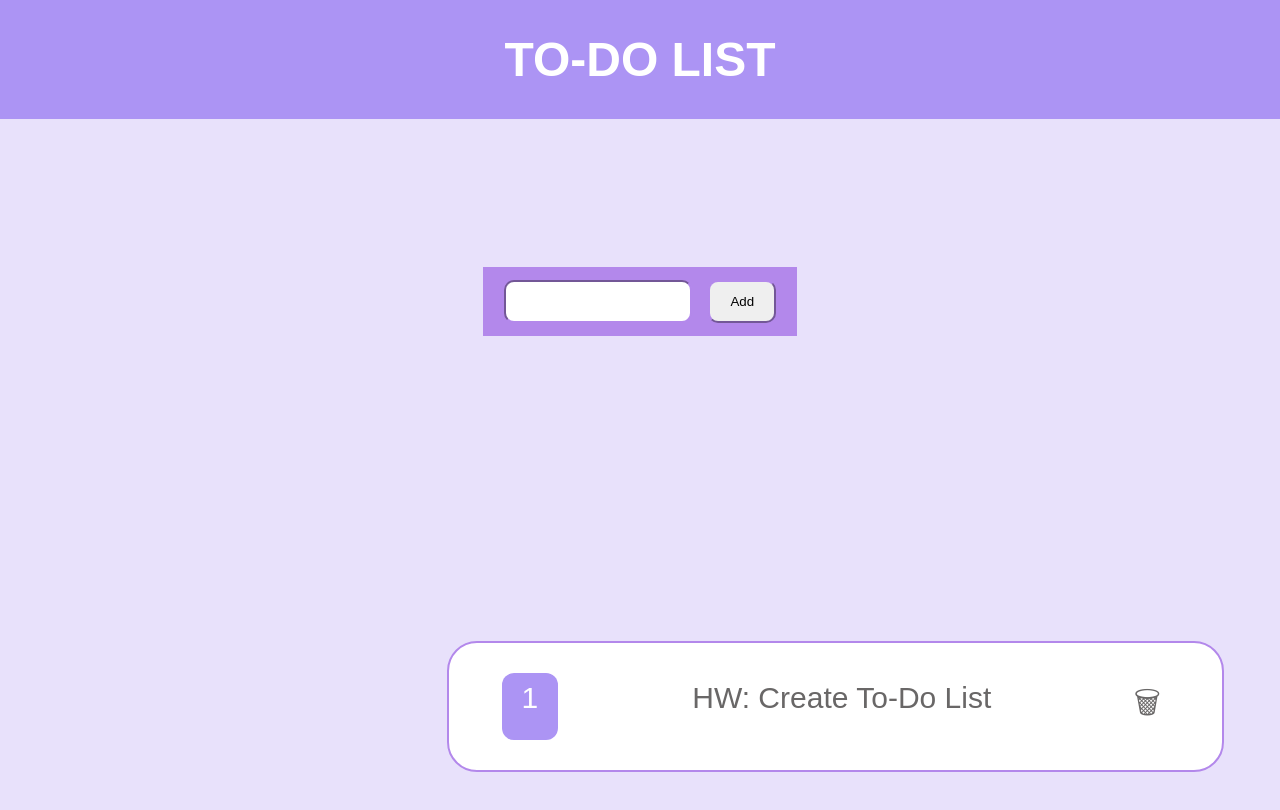
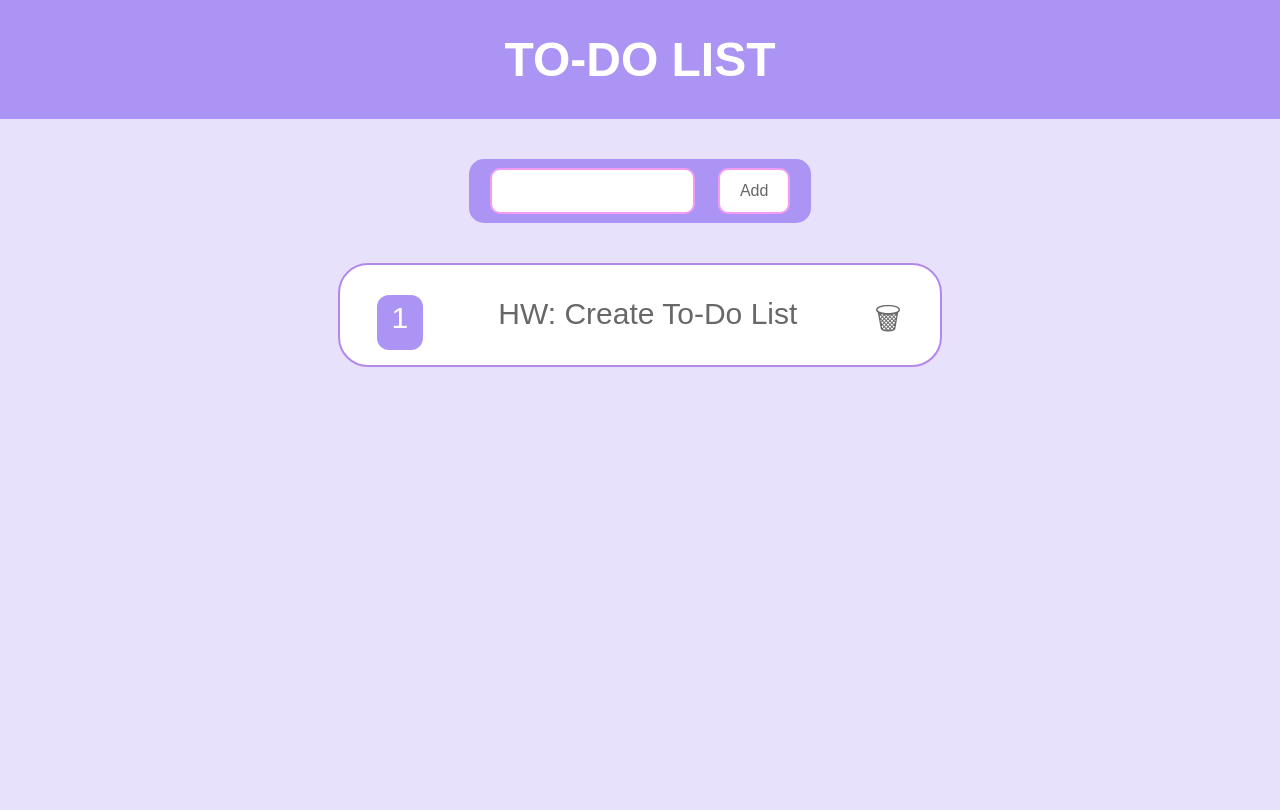
Before and after one commit to ju-nmd2022/fop-todo-list-katerinamilatova, a plain HTML site: page index.html in a window 1280 px wide. Drawn offline with Linux system fonts and the light colour scheme.

Commit message:
HTML + CSS done

```diff
--- a/index.html
+++ b/index.html
@@ -17,7 +17,12 @@
     <main class="container">
       <div class="inputContainer">
         <input type="text" id="inputElement field" />
-        <input type="button" id="inputElement button" value="Add" />
+        <input
+          type="button"
+          id="inputElement button"
+          value="Add"
+          class="button"
+        />
       </div>
       <div class="tasksContainer">
         <div class="tasksItem">
--- a/main.css
+++ b/main.css
@@ -23,15 +23,13 @@ header {
 }
 
 .container {
-  display: grid;
+  display: flex;
+  flex-direction: column;
   width: 100%;
   align-items: center;
-  justify-items: center;
   background: #e8e1fb;
   /* view height */
-  width: 100%;
   height: 100vh;
-  gap: 10px;
 }
 
 .inputContainer {
@@ -40,8 +38,12 @@ header {
   justify-content: space-around;
   justify-items: center;
   align-items: center;
-  background: #b388eb;
-  padding: 1%;
+  background: #ac94f4;
+  padding: 0.7%;
+  border-radius: 15px;
+  margin: 0 auto;
+  margin-top: 40px;
+  margin-bottom: 20px;
 }
 
 input {
@@ -51,11 +53,35 @@ input {
 }
 input[type="text" i] {
   width: 50%;
+  border: none;
+  border: 2px solid rgb(243, 155, 243);
+  font-size: 100%;
+  color: rgb(105, 103, 103);
+}
+
+.button {
+  font-size: 100%;
+  color: rgb(105, 103, 103);
+  background-color: white;
+  border: none;
+  border: 2px solid rgb(243, 155, 243);
+}
+
+.button:hover {
+  background-color: rgb(243, 155, 243);
+  color: white;
+  border: 2px solid white;
+  cursor: pointer;
+}
+
+.tasksContainer {
+  margin: 0 auto;
 }
 
 .tasksItem {
   display: flex;
-  width: 200%;
+  height: 100px;
+  width: 600px;
   background: white;
   flex-wrap: wrap;
   justify-content: space-around;
@@ -63,7 +89,7 @@ input[type="text" i] {
   border-style: solid;
   border-color: #b388eb;
   border-width: 2px;
-  gap: 20px;
+  margin-top: 20px;
 }
 
 .tasksItem #orderNumber {
@@ -73,7 +99,7 @@ input[type="text" i] {
 .tasksItem p {
   font-size: 30px;
   color: rgb(105, 103, 103);
-  padding: 1%;
+  padding: 2px;
 }
 
 .tasksItem #orderNumber {
```
